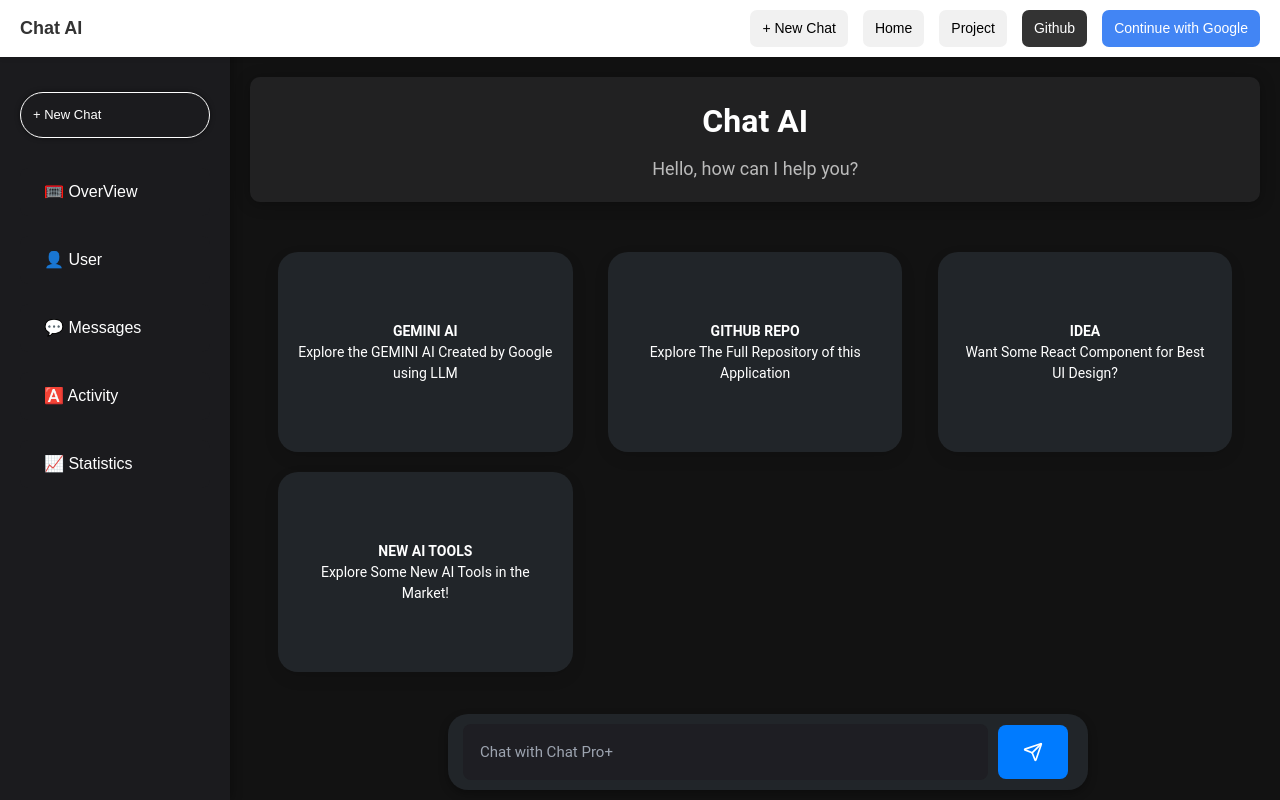
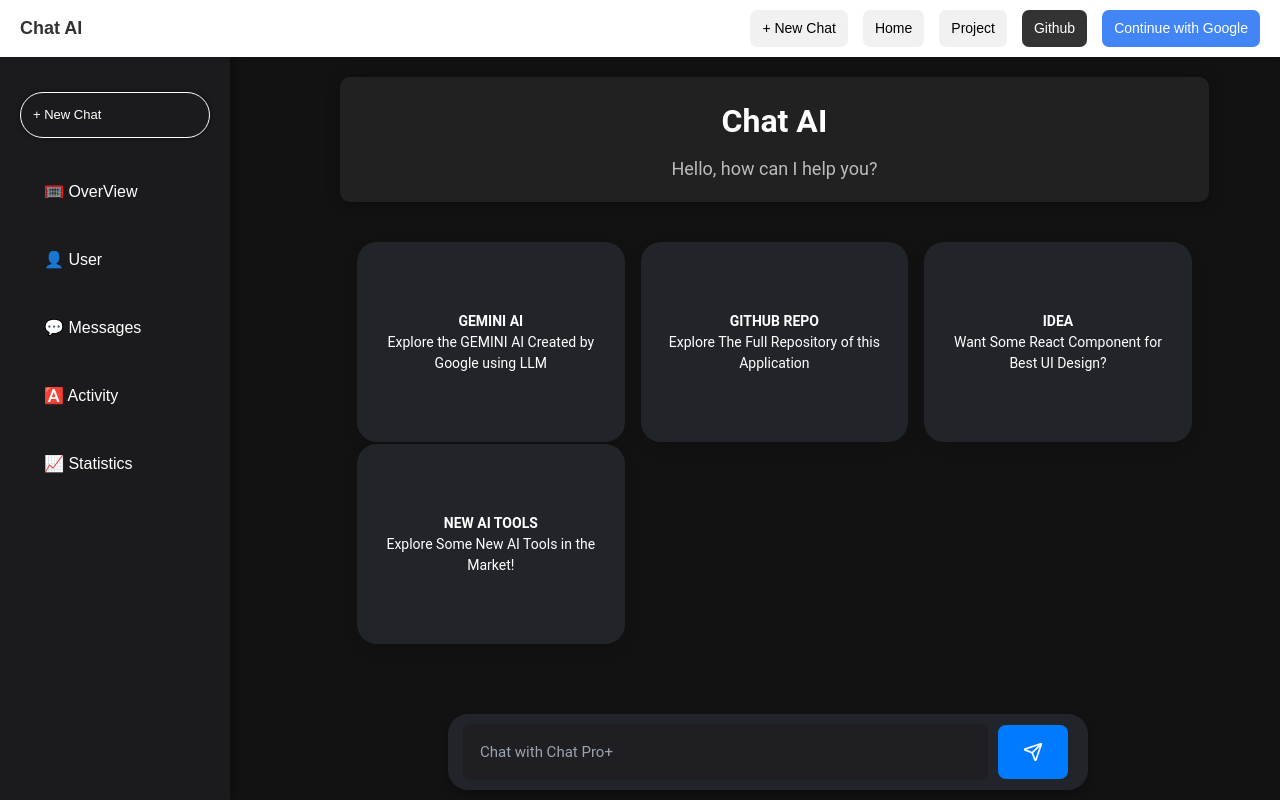
Before and after one commit to Shariph7/Chat-Ai, a React (Create React App) app: page / in a window 1280 px wide. Built offline with nearby package versions, Linux system fonts and the light colour scheme.

Commit message:
Styled changes

```diff
--- a/src/App.css
+++ b/src/App.css
@@ -1,6 +1,6 @@
 body {
   margin: 0;
-  font-family: 'Roboto', sans-serif;
+  font-family: 'Poppins', sans-serif;
   background-color: #121212;
   height: 100vh;
   display: flex;
@@ -57,7 +57,8 @@
 }
 
 .main {
-  margin-left: 18%;
+  margin-left: 25%;
+  margin-right: 4%;
   display: flex;
   flex-direction: column;
   padding: 20px;
@@ -337,10 +338,10 @@
 .cards {
   display: grid;
   grid-template-columns: repeat(auto-fill, minmax(250px, 1fr));
-  gap: 20px;
+  gap: 2px;
   justify-items: center;
   align-items: center;
-  padding: 20px;
+  padding: 10px;
   text-align: center;
   flex-grow: 1;
 }
```
